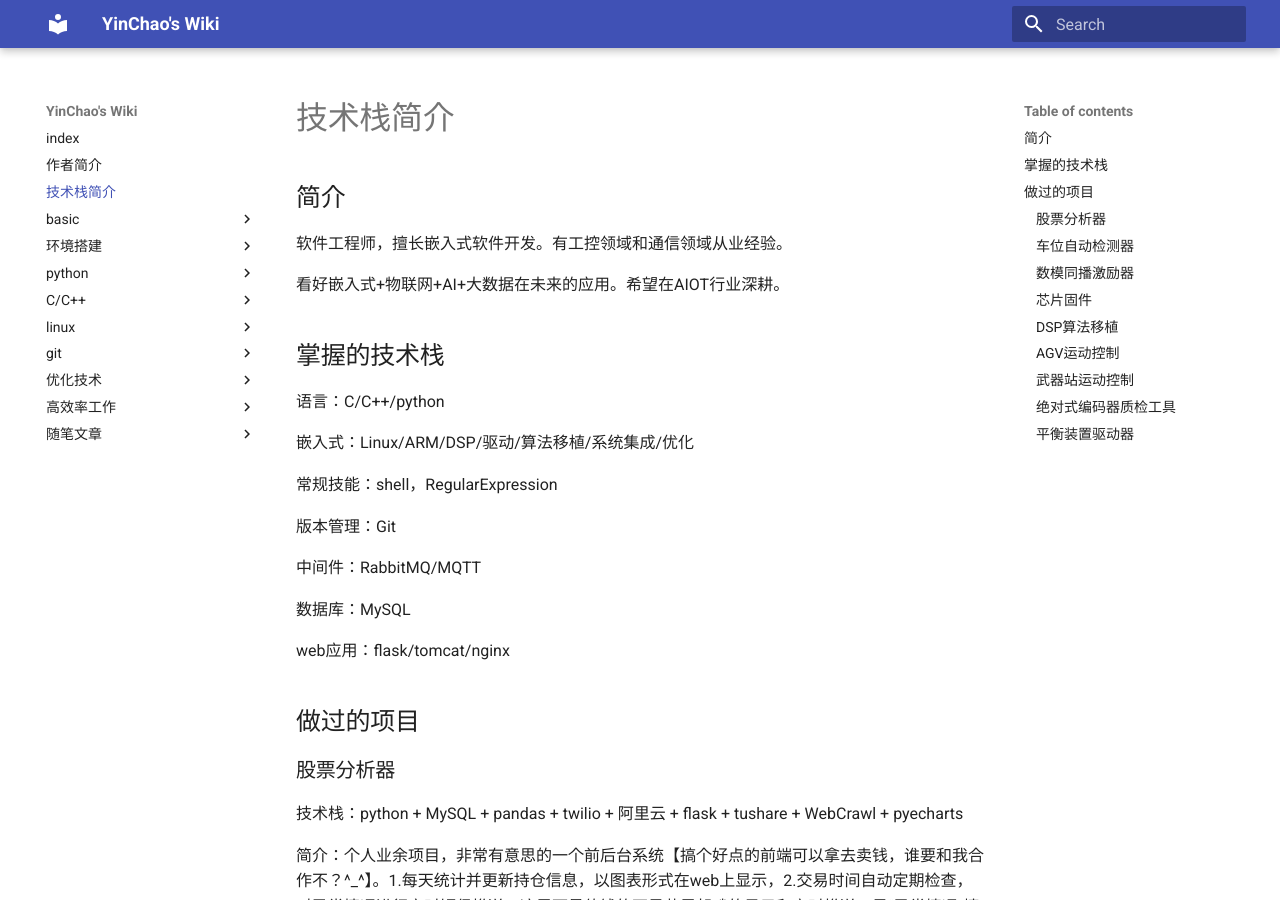
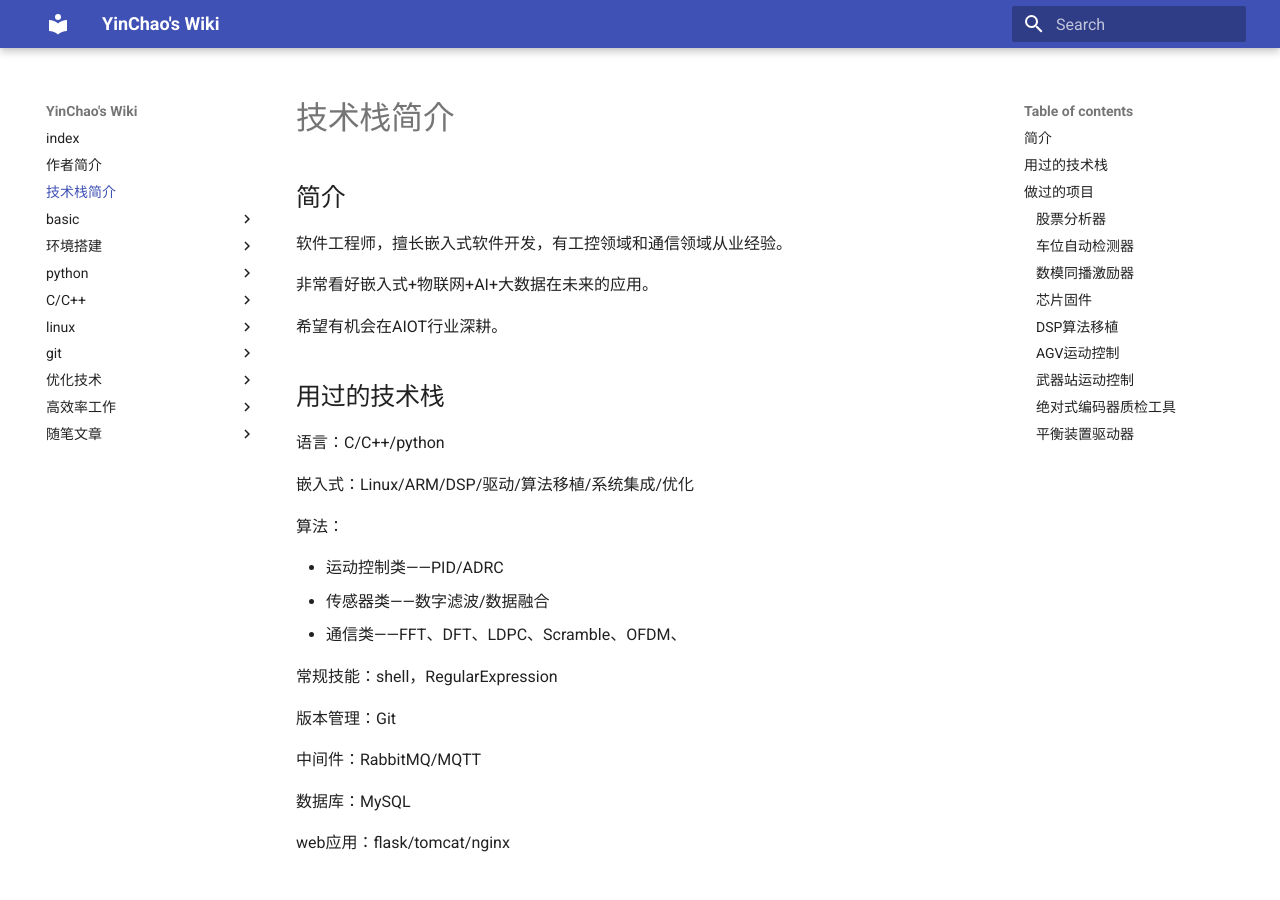
Before and after one commit to YinChao126/yc_wiki, an MkDocs documentation site: the page built from docs/技术栈简介.md, in a window 1280 px wide and 900 px high. Built offline with MkDocs 1.6.1 and Material for MkDocs 9.7.7, drawn with Linux system fonts in a browser that asks for light colours.

Commit message:
细微修改

```diff
--- a/docs/技术栈简介.md
+++ b/docs/技术栈简介.md
@@ -1,14 +1,22 @@
 ## 简介
 
-软件工程师，擅长嵌入式软件开发。有工控领域和通信领域从业经验。
+软件工程师，擅长嵌入式软件开发，有工控领域和通信领域从业经验。
 
-看好嵌入式+物联网+AI+大数据在未来的应用。希望在AIOT行业深耕。
+非常看好嵌入式+物联网+AI+大数据在未来的应用。
 
-## 掌握的技术栈
+希望有机会在AIOT行业深耕。
+
+## 用过的技术栈
 
 语言：C/C++/python
 
 嵌入式：Linux/ARM/DSP/驱动/算法移植/系统集成/优化
+
+算法：
+
+- 运动控制类——PID/ADRC
+- 传感器类——数字滤波/数据融合
+- 通信类——FFT、DFT、LDPC、Scramble、OFDM、
 
 常规技能：shell，RegularExpression
 
```
